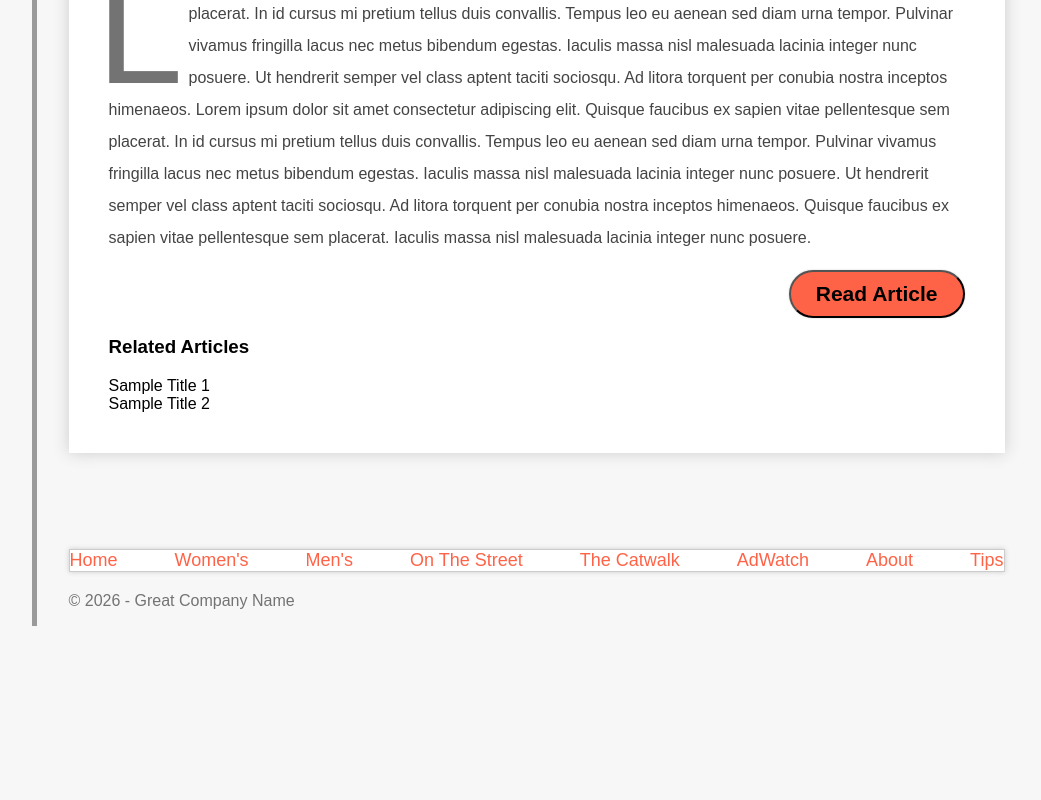
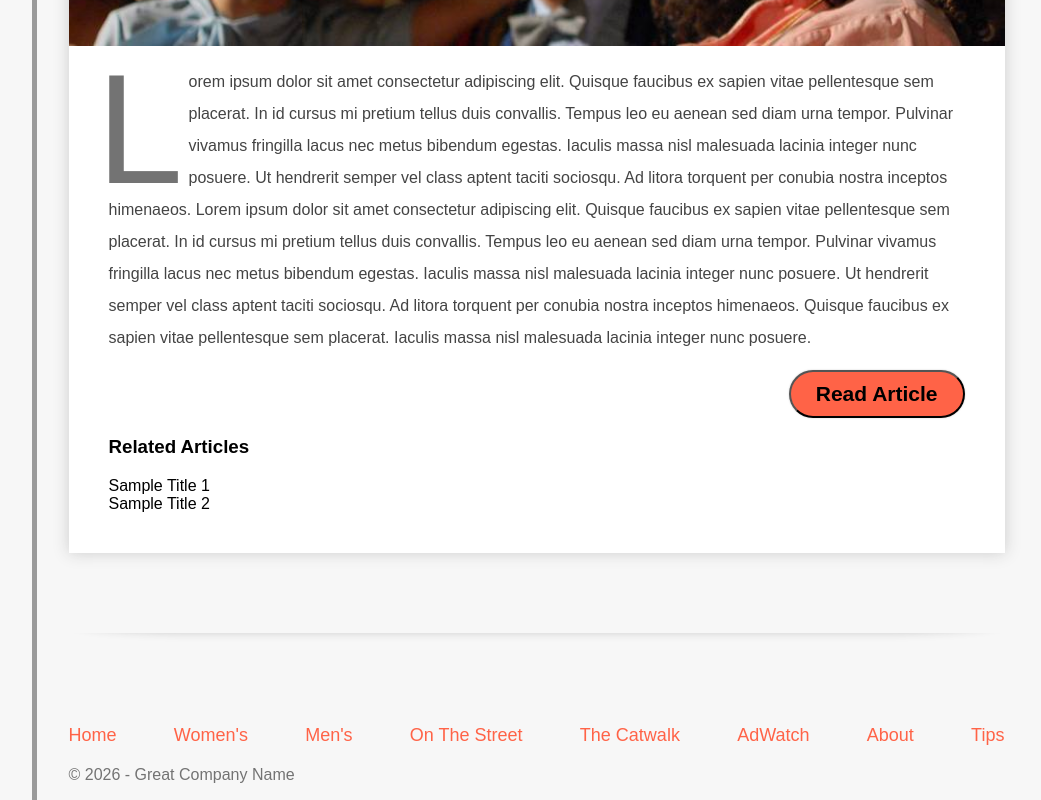
Before and after one commit to Mikal-E/320H.1.2-Fashion-Blog-React-Version, a React (Vite) app: page / in a window 1280 px wide. Shown: the part 1850-2650 px from the top of the page, without its empty margins (106-1147 px from the left). Before the commit the page ends 2476 px from the top, so only its background shows below. Built offline with nearby package versions, Linux system fonts and the light colour scheme.

Commit message:
Finished the CSS styling.

```diff
--- a/src/components/Article.jsx
+++ b/src/components/Article.jsx
@@ -3,6 +3,8 @@
 function Article({ title, date, dateLabel, imgSrc, imgAlt, text, relatedTitles}) {
 
     return (
+
+        <>
 
         <article>
 
@@ -36,6 +38,12 @@ function Article({ title, date, dateLabel, imgSrc, imgAlt, text, relatedTitles})
 
         </article>
 
+        <div class="h-divider">
+            <div class="shadow"></div>
+        </div>
+
+        </>
+
     )
 
 }
--- a/src/components/Nav.jsx
+++ b/src/components/Nav.jsx
@@ -4,7 +4,7 @@ function Nav({ links, className }) {
 
   return (
 
-    <nav className="nav-background" aria-label="Main Navigation" role="navigation">
+    <nav className={className} aria-label="Main Navigation" role="navigation">
 
         <ul>
 
@@ -20,22 +20,6 @@ function Nav({ links, className }) {
 
     </nav>
 
-/*    <nav className="nav-background" aria-label="Main Navigation" role="navigation">
-
-        <ul>
-
-            <li><a href="#">Women's</a></li>
-            <li><a href="#">Men's</a></li>
-            <li><a href="#">On The Street</a></li>
-            <li><a href="#">The Catwalk</a></li>
-            <li><a href="#">AdWatch</a></li>
-            <li><a href="#">About</a></li>
-
-        </ul>
-
-    </nav>
-*/
-
   )
 
 }
```
